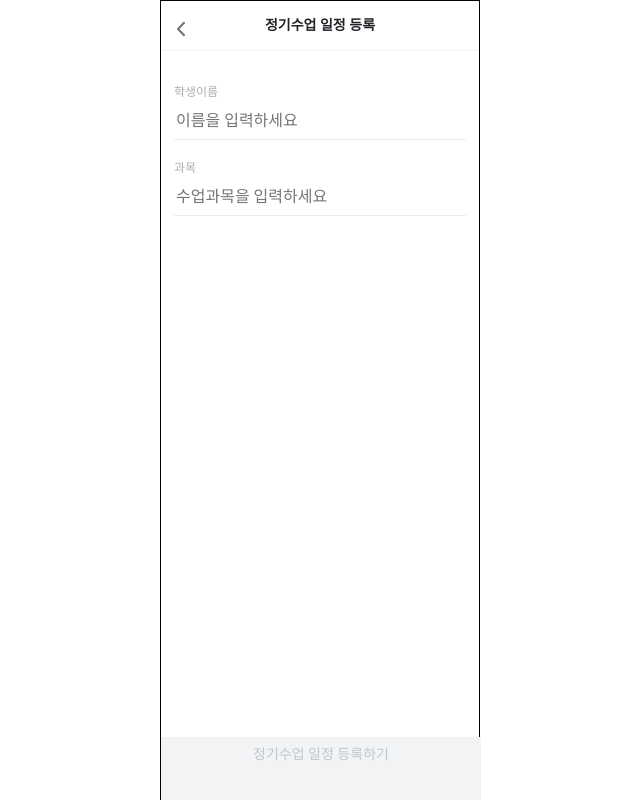
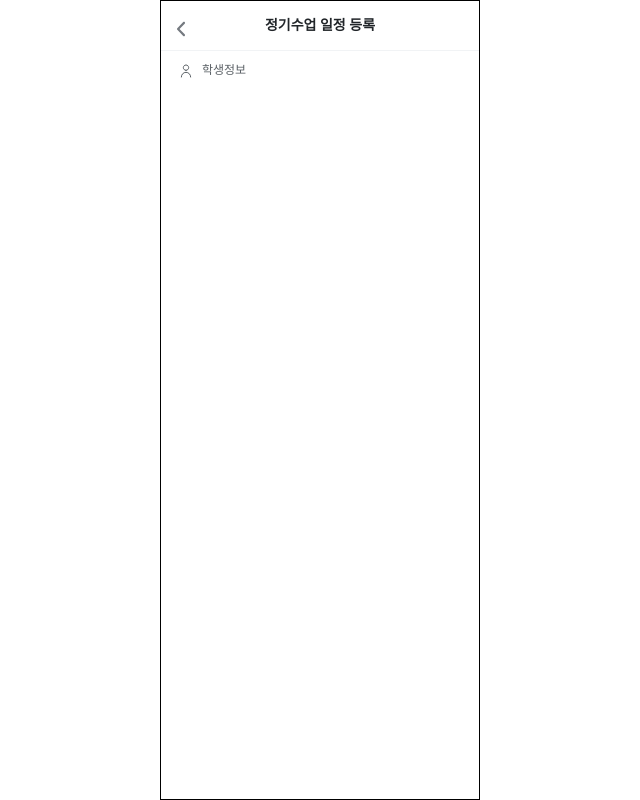
Before and after one commit to Gwasuwon-shot/Tutice_Client, a React (Vite) app: page /regular-lesson in a window 1280 px wide. Shown: the whole page, without its empty margins (320-960 px from the left). Built offline with nearby package versions, Linux system fonts and the light colour scheme; a web font is replaced by a local one; what recoil-persist would draw is missing.

Commit message:
[ feat ] 학생정보 Wraper 추가

```diff
--- a/src/assets/index.ts
+++ b/src/assets/index.ts
@@ -23,3 +23,4 @@ export { ReactComponent as RightArrowTeacherHomeIc } from "./icon/rightArrowTeac
 export { ReactComponent as TuticeWithTextCommonIc } from "./icon/tuticeWithTextCommonIc.svg";
 export { ReactComponent as UpcomingClassLogoTeacherHomeIc } from "./icon/upcomingClassLogoTeacherHomeIc.svg";
 export { ReactComponent as CancelButton } from "./icon/x_btn.svg";
+export { ReactComponent as RegularLessonStudentIc } from "./icon/regularLessonStudentIc.svg";
--- /dev/null
+++ b/src/components/RegularLesson/StudentInformation.tsx
@@ -0,0 +1,47 @@
+import React from 'react';
+import {RegularLessonStudentIc} from '../../assets';
+import styled from 'styled-components';
+
+export default function StudentInformation() {
+
+    return (
+        <StudentInformationWrapper >
+            <IconWrapper>
+                <RegularLessonStudentIcon />
+                <SectionName> 학생정보 </SectionName>
+            </IconWrapper>
+            <StudentWrapper>
+
+            </StudentWrapper>
+        </StudentInformationWrapper>
+
+    );
+}
+
+const StudentInformationWrapper = styled.section`
+    display: flex;
+    flex-direction: column;
+`
+
+const IconWrapper = styled.div`
+    display: flex;
+
+    height: 2.8rem;
+`
+
+const  RegularLessonStudentIcon = styled(RegularLessonStudentIc)`
+    margin-left: 1.7rem;
+    margin-top: 1.2rem;
+`
+
+const SectionName = styled.h1`
+    margin-left: 0.8rem;
+    margin-top: 1.1rem;
+
+    ${({ theme }) => theme.fonts.body04};
+    color: ${({ theme }) => theme.colors.grey600};
+`
+
+const StudentWrapper = styled.div`
+
+`
--- a/src/pages/RegularLesson.tsx
+++ b/src/pages/RegularLesson.tsx
@@ -1,13 +1,11 @@
-import Footer from '../components/RegisterLessonPage/Footer';
 import Header from '../components/RegularLesson/Header';
-import LessonInput from '../components/RegisterLessonPage/LessonInput';
+import StudentInformation from '../components/RegularLesson/StudentInformation';
 
 export default function RegularLesson() {
   return (
   <>
     <Header />
-    <LessonInput />
-    <Footer />
+    <StudentInformation />
   </>
   );
 }
```
Also changed, not shown: src/assets/icon/regularLessonStudentIc.svg (added).
